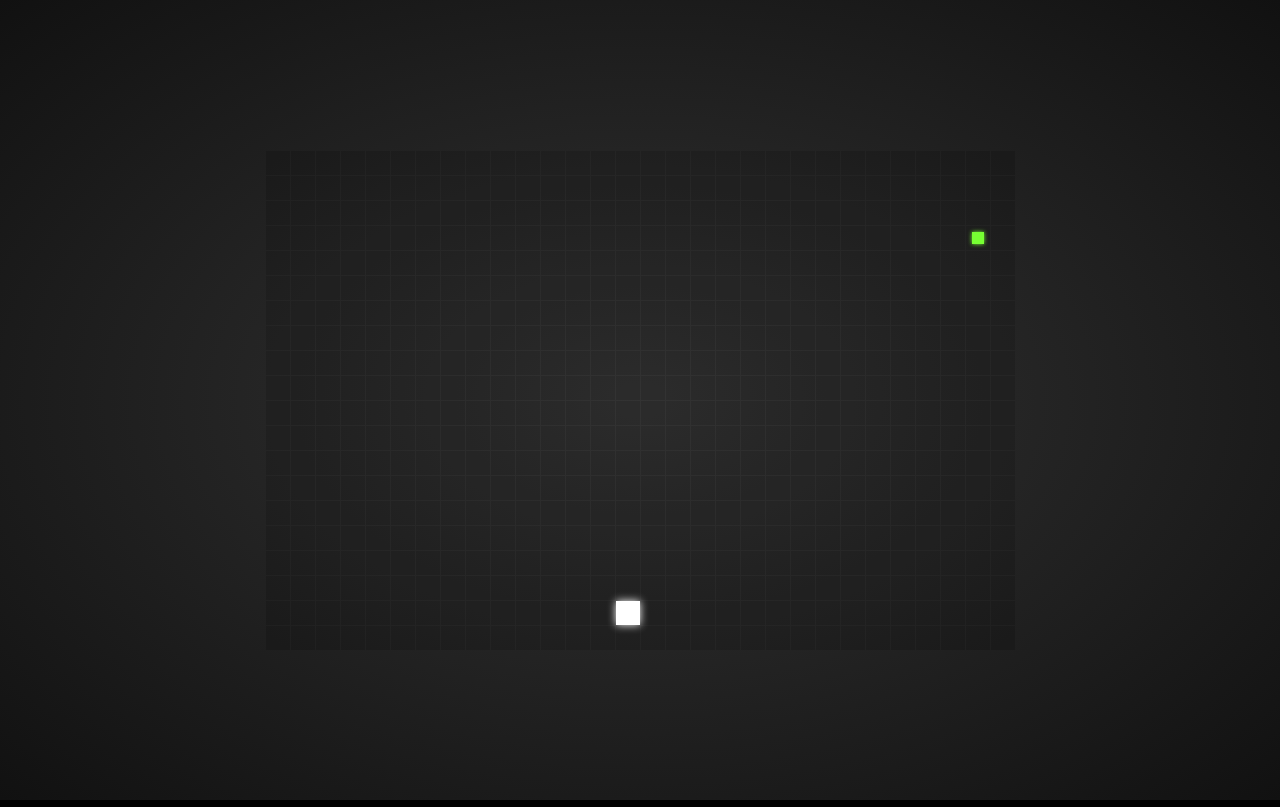
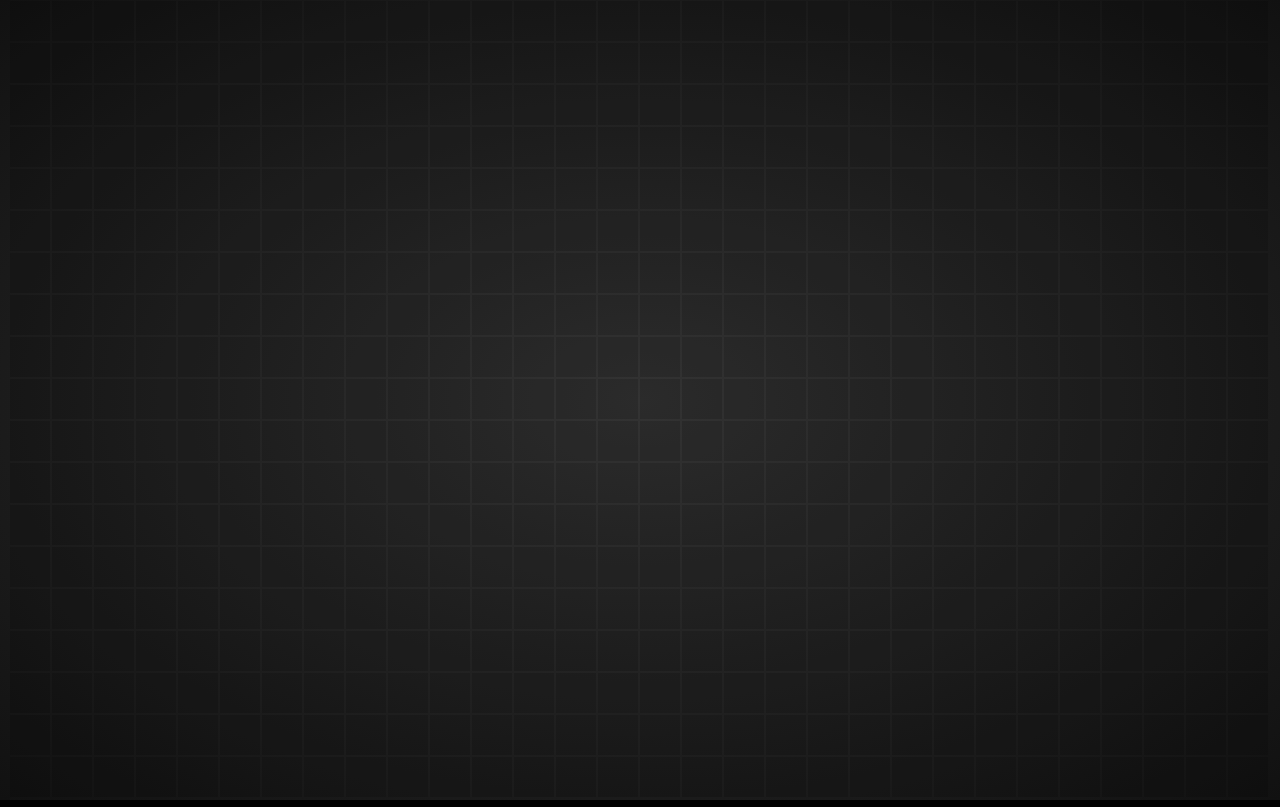
Before and after one commit to schrobak/snake, a React (Create React App) app: page / in a window 1280 px wide. Built offline with nearby package versions, Linux system fonts and the light colour scheme.

Commit message:
Change grid generation to canvas

```diff
--- a/src/components/Game/Game.tsx
+++ b/src/components/Game/Game.tsx
@@ -1,40 +1,34 @@
-import React, { useEffect } from "react";
-import { useSelector } from "react-redux";
+import React, { useEffect, useRef } from "react";
 
-import { Food } from "components/Food";
-import { Snake } from "components/Snake";
-import { Stage, Board, Tile } from "components/Stage";
-import { useTileSize } from "hooks";
-import { useBoundAction } from "store";
-import { setBoardSizeAction } from "store/board/actions";
-import { getBoardSize } from "store/board/selectors";
-import { parseBoardSize } from "utils";
+import { useWindowSize } from "hooks";
 
 export const Game: React.FC = () => {
-  const [rows, columns] = useSelector(getBoardSize);
-  const tileSize = useTileSize();
-  const setBoardSize = useBoundAction(setBoardSizeAction);
-
-  const tiles = Array(rows * columns)
-    .fill(0)
-    .map((_, idx) => <Tile key={idx} size={tileSize} />);
+  const [windowWidth, windowHeight] = useWindowSize();
+  const tileSize = 40;
+  const canvasRef = useRef<HTMLCanvasElement>(null);
 
   useEffect(() => {
-    const handleHashChange = (event: HashChangeEvent): void => {
-      const url = new URL(event.newURL);
-      setBoardSize(parseBoardSize(url.hash));
-    };
-    window.addEventListener("hashchange", handleHashChange);
-    return () => window.removeEventListener("hashchange", handleHashChange);
-  }, [setBoardSize]);
+    const canvas = canvasRef.current;
+    if (!canvas) return;
+    const context = canvas.getContext("2d");
+    if (!context) return;
 
-  return (
-    <Stage>
-      <Board rows={rows} columns={columns} tileSize={tileSize}>
-        {tiles}
-        <Food />
-        <Snake />
-      </Board>
-    </Stage>
-  );
+    const spacing = 2;
+    const rows = Math.floor(windowHeight / (tileSize + spacing));
+    const columns = Math.floor(windowWidth / (tileSize + spacing));
+    const top = Math.floor((windowHeight - rows * (tileSize + spacing)) / 2);
+    const left = Math.floor((windowWidth - columns * (tileSize + spacing)) / 2);
+
+    context.fillStyle = "rgba(0, 0, 0, 0.15)";
+
+    for (let x = 0; x < columns; x++) {
+      for (let y = 0; y < rows; y++) {
+        const x1 = x * tileSize + x * spacing + left;
+        const y1 = y * tileSize + y * spacing + top;
+        context.fillRect(x1, y1, tileSize, tileSize);
+      }
+    }
+  }, [windowHeight, windowWidth, tileSize]);
+
+  return <canvas ref={canvasRef} width={windowWidth} height={windowHeight} />;
 };
```
